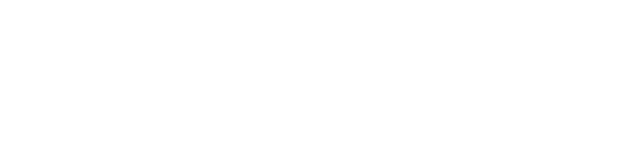
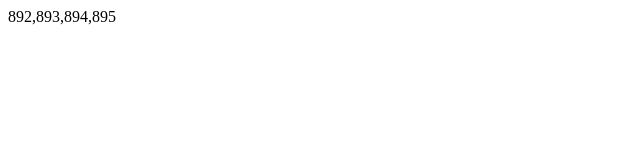
Before and after one commit to kwabee/propertyme-bankdepositscript, a plain HTML site: page index.html in a window 1280 px wide. Shown: the whole page, without its empty margins (0-640 px from the left). Drawn offline with Linux system fonts and the light colour scheme.

Commit message:
setting up javascript

```diff
--- a/index.html
+++ b/index.html
@@ -3,5 +3,14 @@
 <title>Property Me Bank Deposit Slip Script</title>
 </head>
 <body>
+
+    <p id="demo"></p>
+
+    <script>
+        var receiptnumbers = ["892", "893", "894", "895"];
+
+        document.getElementById("demo").innerHTML = receiptnumbers + "<br>";
+    </script>
+
 </body>
 </html>
```
